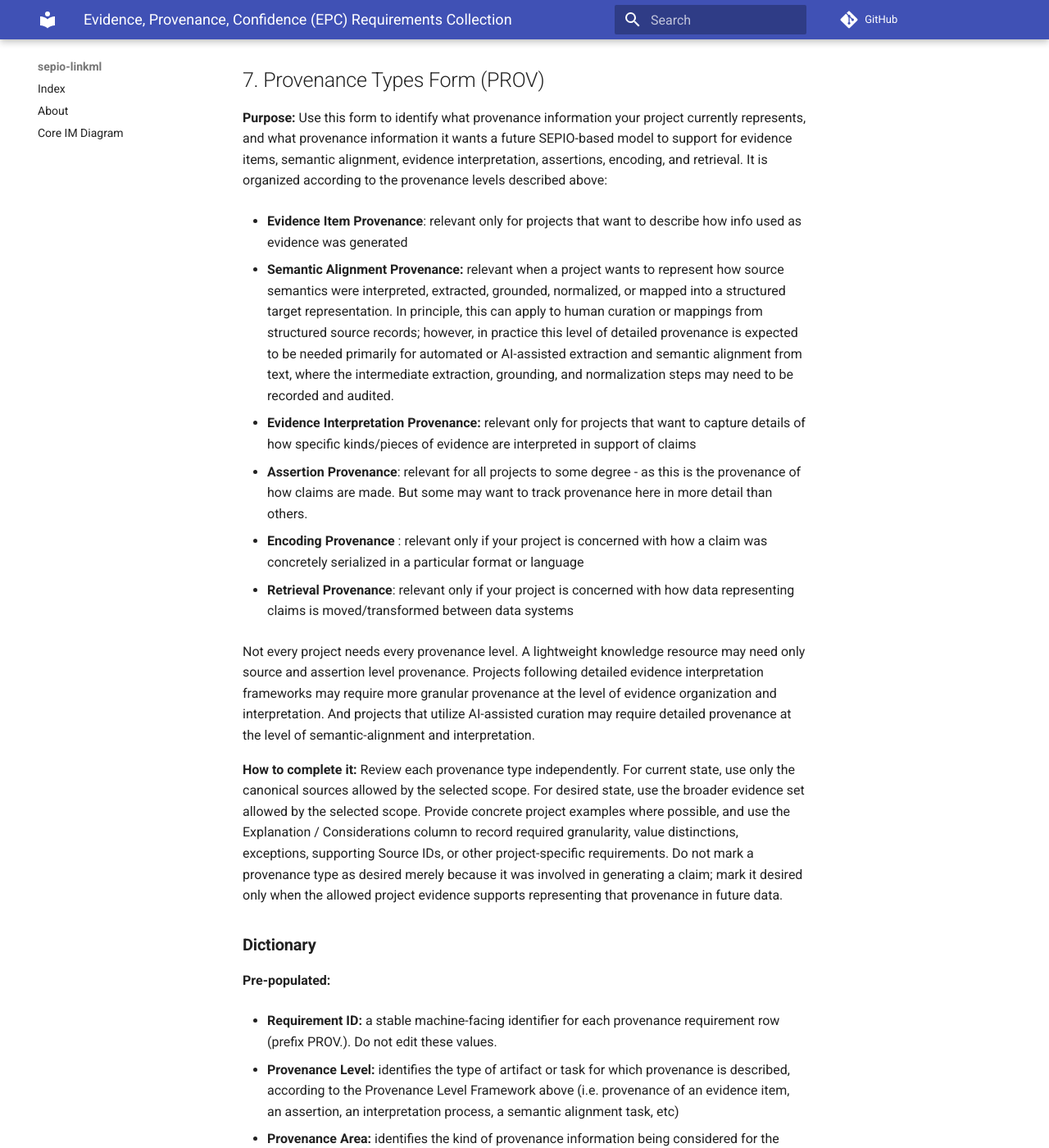
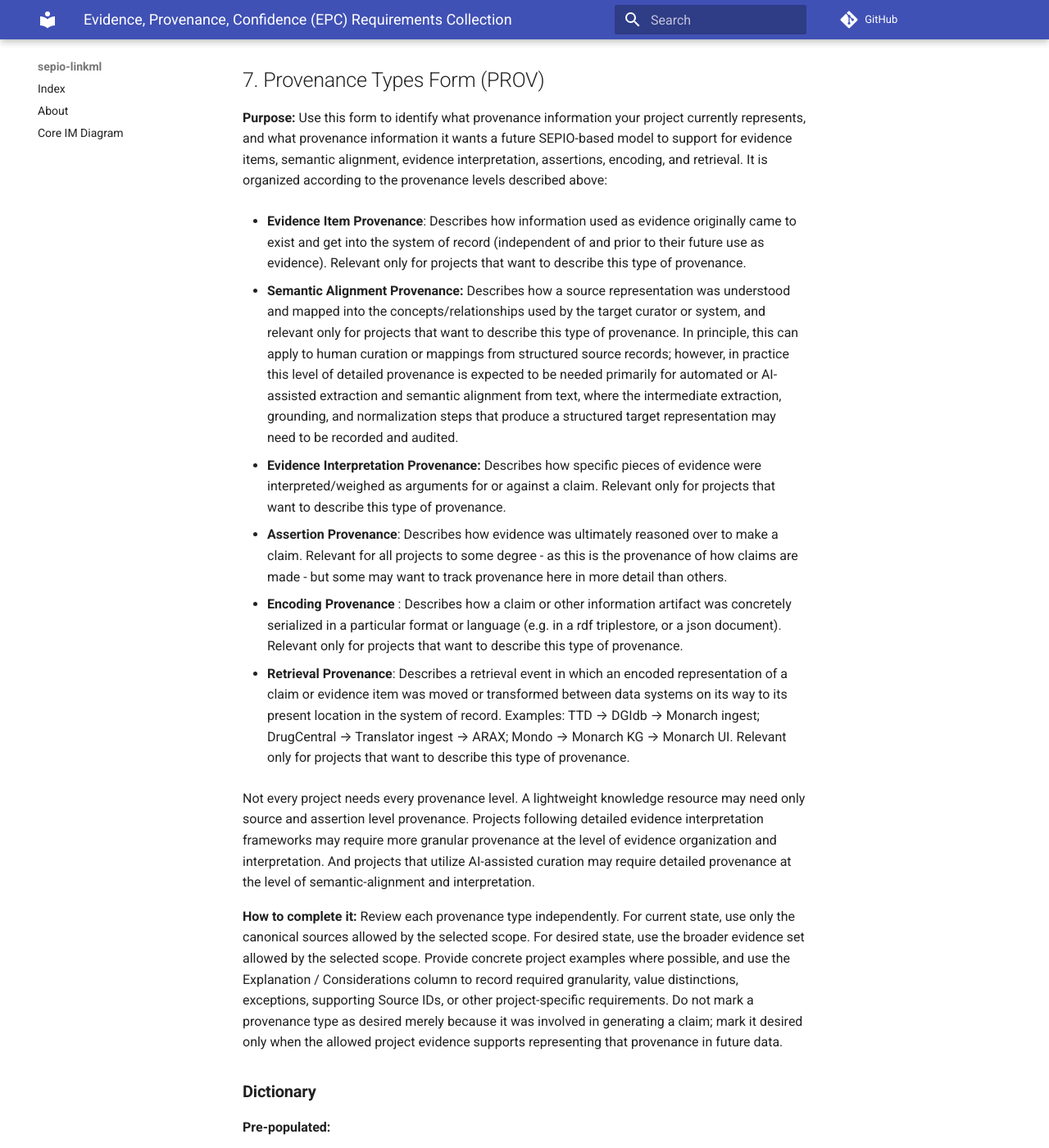
Before and after one commit to sepio-framework/sepio-linkml, an MkDocs documentation site: the page built from docs/requirements-collection/Requirements_Instructions_and_Guidance_for_AI.md, in a window 1280 px wide and 1400 px high, scrolled down 32820 px. Shown: the whole window at 82% size. Built offline with MkDocs 1.6.1 and Material for MkDocs 9.7.7, drawn with Linux system fonts in a browser that asks for light colours; comment, search, counter and statistics services are not loaded.

Commit message:
Clarify descriptions of provenance types
Updated descriptions for various provenance types to clarify their purposes and relevance for projects. Enhanced specificity in the definitions to improve understanding of each provenance level.

```diff
--- a/docs/requirements-collection/Requirements_Instructions_and_Guidance_for_AI.md
+++ b/docs/requirements-collection/Requirements_Instructions_and_Guidance_for_AI.md
@@ -673,17 +673,17 @@ The questions in the **Evidence Interpretation Form** collect requirements relat
 
 **Purpose:** Use this form to identify what provenance information your project currently represents, and what provenance information it wants a future SEPIO-based model to support for evidence items, semantic alignment, evidence interpretation, assertions, encoding, and retrieval. It is organized according to the provenance levels described above:
 
-- **Evidence Item Provenance**: relevant only for projects that want to describe how info used as evidence was generated
+- **Evidence Item Provenance**: Describes how information used as evidence originally came to exist and get into the system of record (independent of and prior to their future use as evidence). Relevant only for projects that want to describe this type of provenance.
 
-- **Semantic Alignment Provenance:** relevant when a project wants to represent how source semantics were interpreted, extracted, grounded, normalized, or mapped into a structured target representation. In principle, this can apply to human curation or mappings from structured source records; however, in practice this level of detailed provenance is expected to be needed primarily for automated or AI-assisted extraction and semantic alignment from text, where the intermediate extraction, grounding, and normalization steps may need to be recorded and audited.
+- **Semantic Alignment Provenance:** Describes how a source representation was understood and mapped into the concepts/relationships used by the target curator or system, and relevant only for projects that want to describe this type of provenance. In principle, this can apply to human curation or mappings from structured source records; however, in practice this level of detailed provenance is expected to be needed primarily for automated or AI-assisted extraction and semantic alignment from text, where the intermediate extraction, grounding, and normalization steps that produce a structured target representation may need to be recorded and audited.
 
-- **Evidence Interpretation Provenance:** relevant only for projects that want to capture details of how specific kinds/pieces of evidence are interpreted in support of claims
+- **Evidence Interpretation Provenance:** Describes how specific pieces of evidence were interpreted/weighed as arguments for or against a claim. Relevant only for projects that want to describe this type of provenance.
 
-- **Assertion Provenance**: relevant for all projects to some degree - as this is the provenance of how claims are made. But some may want to track provenance here in more detail than others.
+- **Assertion Provenance**: Describes how evidence was ultimately reasoned over to make a claim. Relevant for all projects to some degree - as this is the provenance of how claims are made - but some may want to track provenance here in more detail than others.
 
-- **Encoding Provenance** : relevant only if your project is concerned with how a claim was concretely serialized in a particular format or language
+- **Encoding Provenance** : Describes how a claim or other information artifact was concretely serialized in a particular format or language (e.g. in a rdf triplestore, or a json document). Relevant only for projects that want to describe this type of provenance.
 
-- **Retrieval Provenance**: relevant only if your project is concerned with how data representing claims is moved/transformed between data systems
+- **Retrieval Provenance**: Describes a retrieval event in which an encoded representation of a claim or evidence item was moved or transformed between data systems on its way to its present location in the system of record. Examples: TTD → DGIdb → Monarch ingest; DrugCentral → Translator ingest → ARAX; Mondo → Monarch KG → Monarch UI. Relevant only for projects that want to describe this type of provenance.
 
 Not every project needs every provenance level. A lightweight knowledge resource may need only source and assertion level provenance. Projects following detailed evidence interpretation frameworks may require more granular provenance at the level of evidence organization and interpretation. And projects that utilize AI-assisted curation may require detailed provenance at the level of semantic-alignment and interpretation.
 
```
